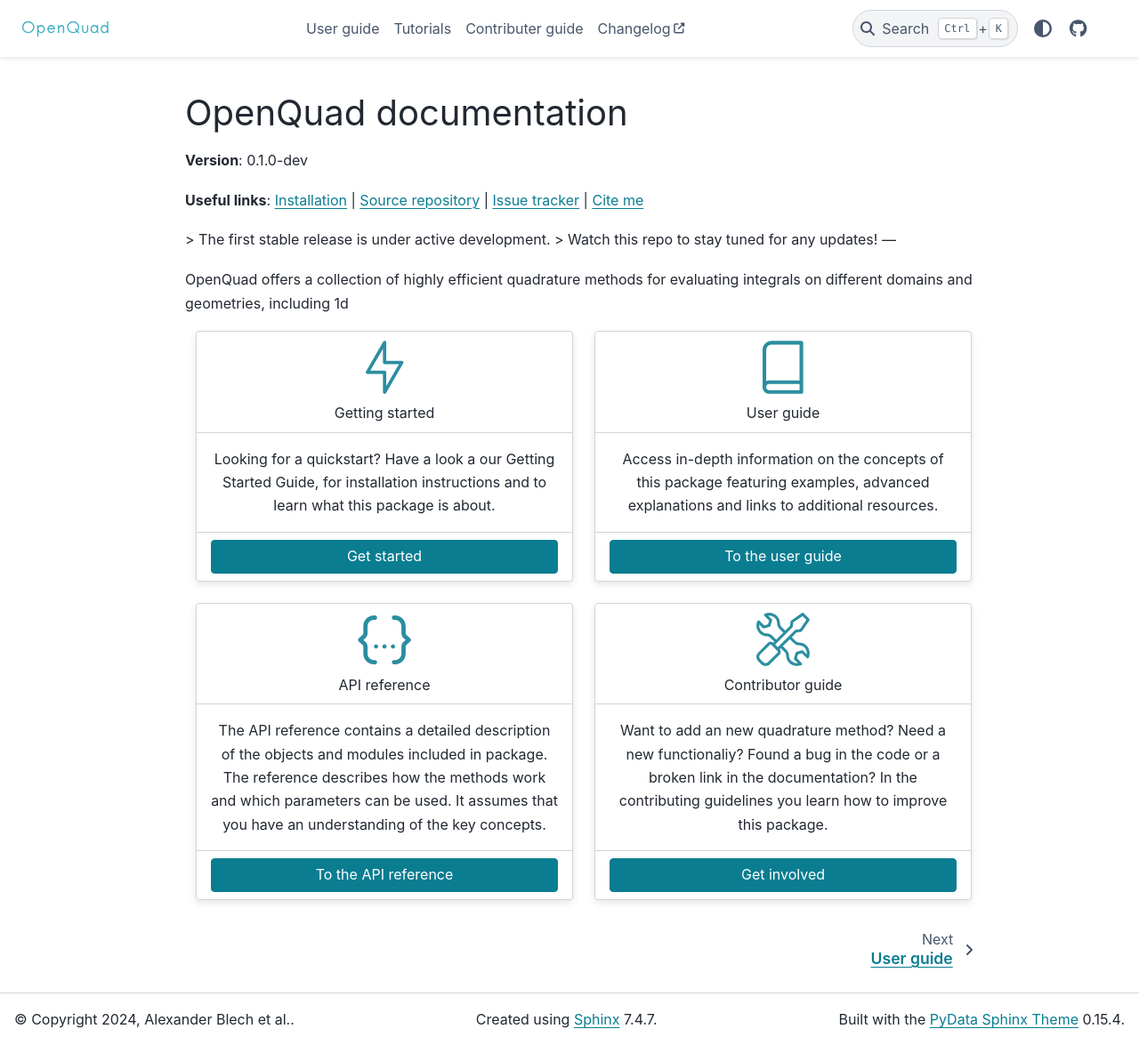
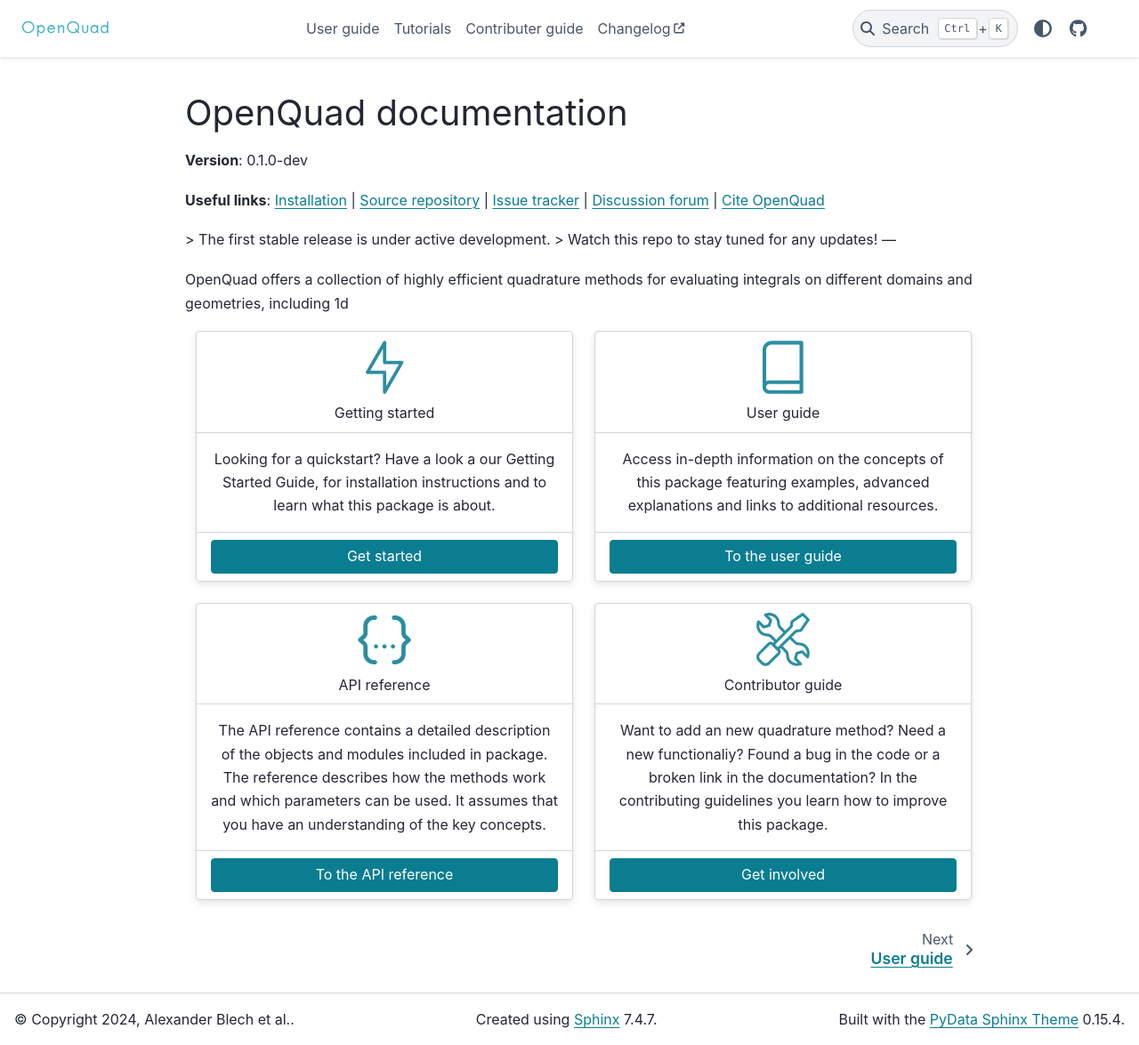
Before and after one commit to qucontrol/openquad, a Sphinx documentation site: the page built from doc/index.rst, in a window 1280 px wide and 1175 px high. Shown: the whole window at 89% size. Built offline with Sphinx 7.4.7 and the PyData theme 0.15.4, drawn with Linux system fonts in a browser that asks for light colours; pages that are not in the unit, such as notebooks, are missing from menus.

Commit message:
Link discussion forum on doc landing page

```diff
--- a/doc/index.rst
+++ b/doc/index.rst
@@ -19,7 +19,8 @@
 :ref:`Installation <install>` |
 `Source repository <https://github.com/qucontrol/openquad>`_ |
 `Issue tracker <https://github.com/qucontrol/openquad/issues>`_ |
-:ref:`Cite me <cite>`
+`Discussion forum <https://github.com/qucontrol/openquad/discussions>`_ |
+:ref:`Cite OpenQuad <cite>`
 
 .. only:: html
 
```
